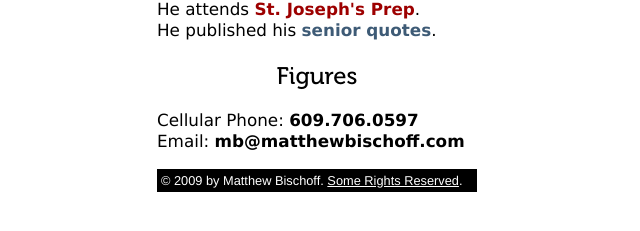
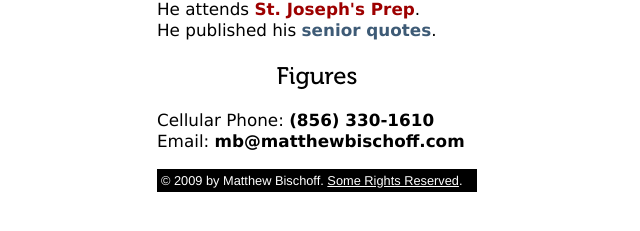
Before and after one commit to mbbischoff/website, a Jekyll site: the page index.html, which Jekyll copies as it is, in a window 1280 px wide. Shown: the part 429-660 px from the top of the page, without its empty margins (323-963 px from the left). Built offline with Jekyll 4.4.1, drawn with Linux system fonts in a browser that asks for light colours.

Commit message:
New phone number

```diff
--- a/index.html
+++ b/index.html
@@ -58,7 +58,7 @@
 
 	<h2>Figures</h2>
 	<ul class="figures">
-		<li>Cellular Phone: <span class ="contact"><strong>609.706.0597</strong></span></li>
+		<li>Cellular Phone: <span class ="contact"><strong>(856) 330-1610</strong></span></li>
 		<li>Email: <span class ="contact"><a class="email" href="mailto:mb@matthewbischoff.com">mb@matthewbischoff.com</a></span></li>
 	</ul>
 
```
